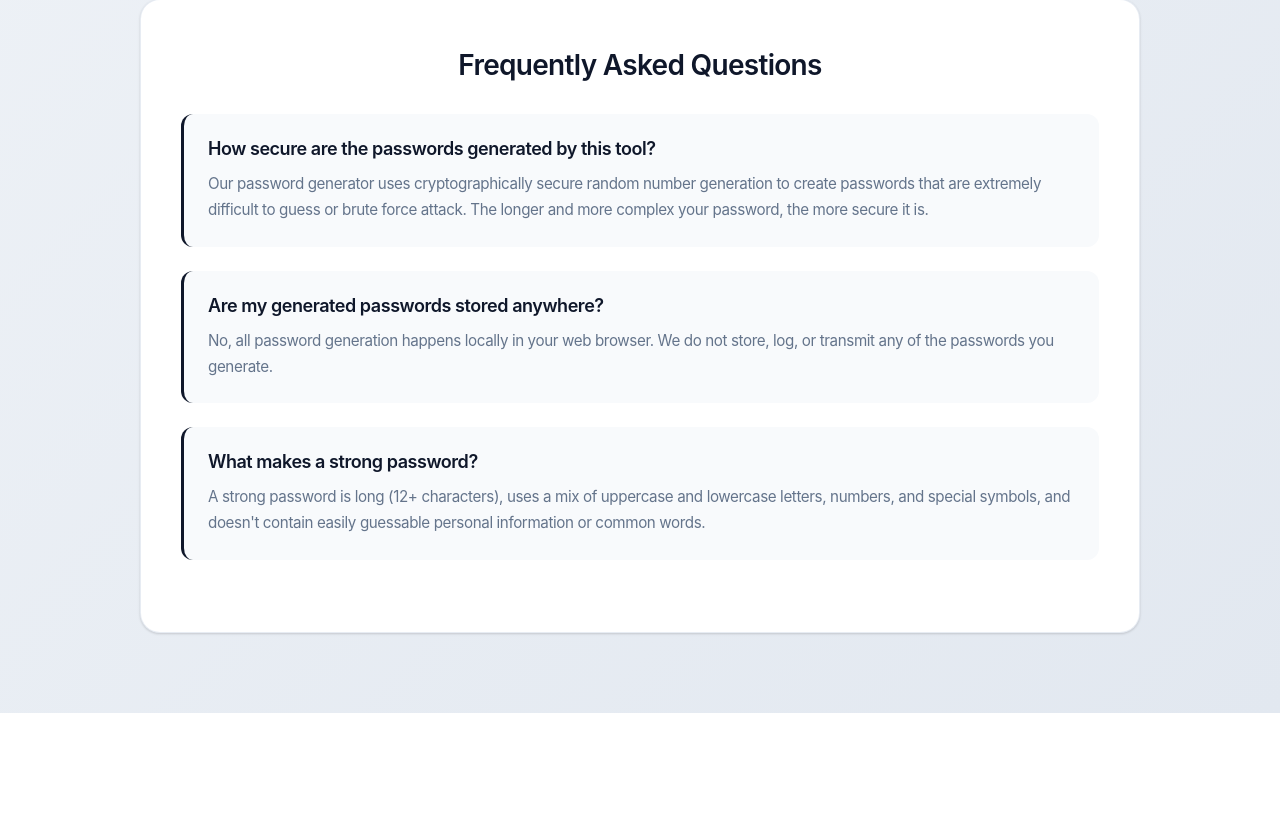
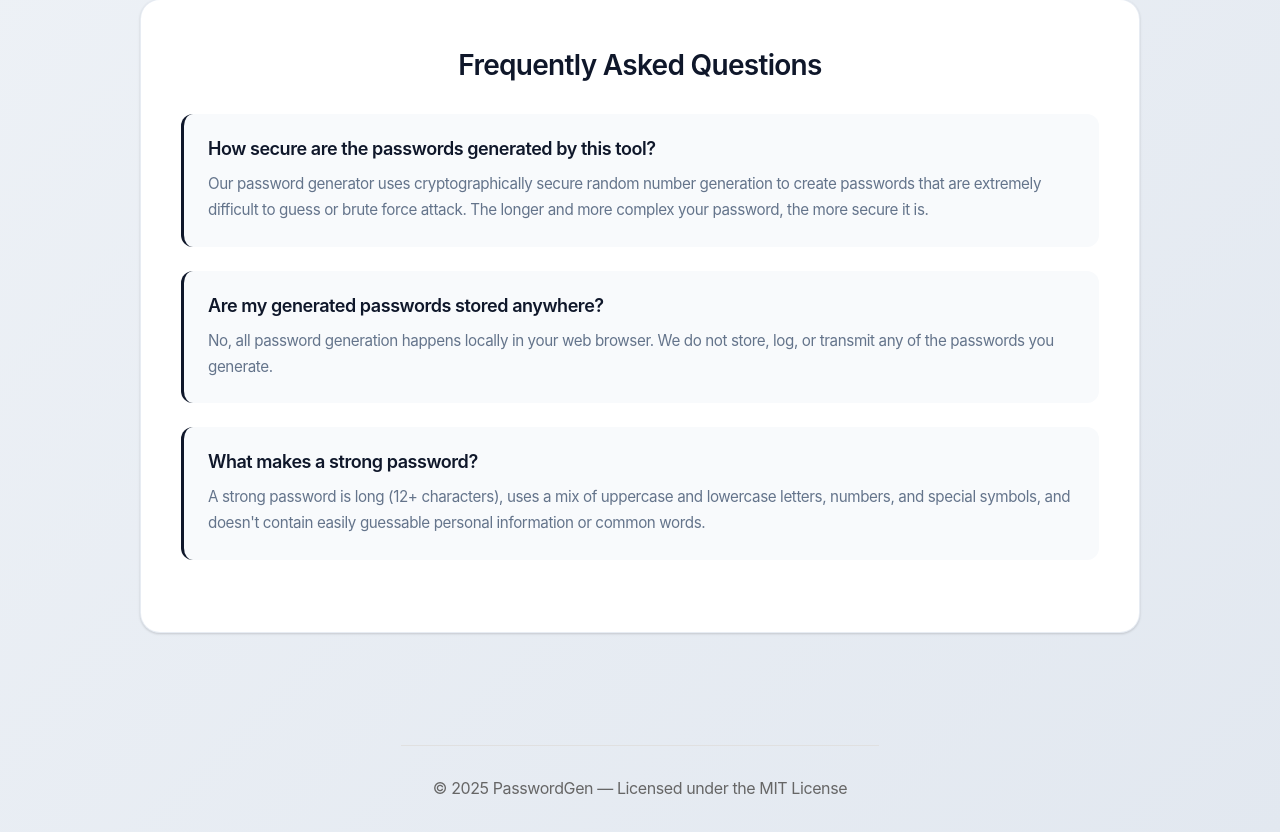
Before and after one commit to muiznaveedrana/passwordgen, a React (Vite) app: page / in a window 1280 px wide. Shown: the part 2224-3056 px from the top of the page. Before the commit the page ends 2937 px from the top, so only its background shows below. Built offline with nearby package versions, Linux system fonts and the light colour scheme.

Commit message:
Add Mit license

```diff
--- a/src/passwordGenerator.jsx
+++ b/src/passwordGenerator.jsx
@@ -329,6 +329,10 @@ export default function PasswordGenerator() {
           <p>A strong password is long (12+ characters), uses a mix of uppercase and lowercase letters, numbers, and special symbols, and doesn't contain easily guessable personal information or common words.</p>
         </div>
       </section>
+
+      <footer style={{textAlign: 'center', padding: '2rem', marginTop: '3rem', borderTop: '1px solid #e0e0e0', color: '#666'}}>
+        <p>© 2025 PasswordGen — Licensed under the MIT License</p>
+      </footer>
     </div>
   );
 }
```
Also changed, not shown: 2 other files (tests, documents, lock files or other folders).
